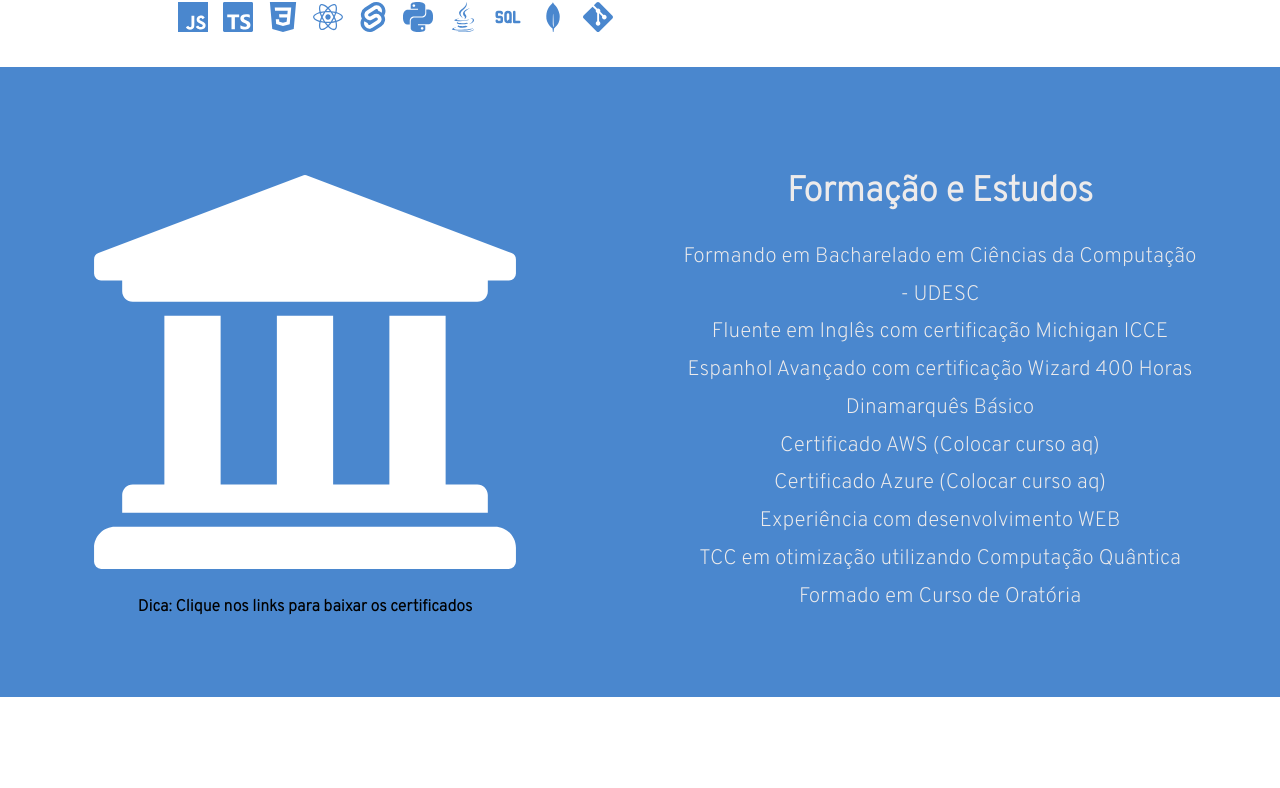
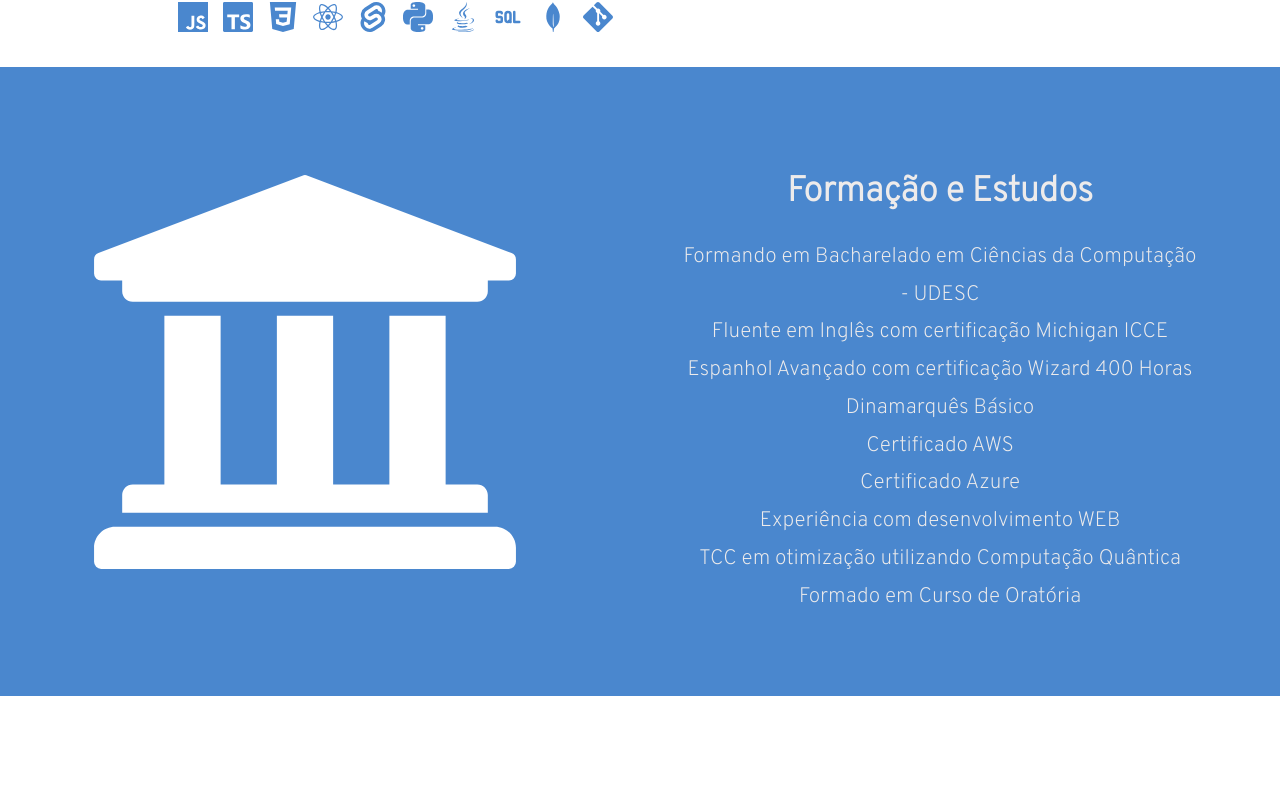
Before and after one commit to vitorbclemes/My-Old-Portfolio-WEBDEV, a React (Create React App) app: page / in a window 1280 px wide. Shown: the part 620-1408 px from the top of the page. Built offline with nearby package versions, Linux system fonts and the light colour scheme.

Commit message:
fix: last fixes

```diff
--- a/src/components/Degree/index.jsx
+++ b/src/components/Degree/index.jsx
@@ -7,7 +7,6 @@ const Degree = () => {
         <Container>
             <div className='flex-column align-center'>
                 <FaUniversity size={450} color='#fff' />
-                <span className='b'>Dica: Clique nos links para baixar os certificados</span>
             </div>
             <Grid>
                 <h1 style={{color:"#EDEBEB",fontSize:"35px"}}>Formação e Estudos</h1>
@@ -15,8 +14,8 @@ const Degree = () => {
                 <SpanDegree>Fluente em Inglês com certificação Michigan ICCE</SpanDegree>
                 <SpanDegree>Espanhol Avançado com certificação Wizard 400 Horas</SpanDegree>
                 <SpanDegree>Dinamarquês Básico</SpanDegree>
-                <SpanDegree>Certificado AWS (Colocar curso aq)</SpanDegree>
-                <SpanDegree>Certificado Azure (Colocar curso aq)</SpanDegree>
+                <SpanDegree>Certificado AWS</SpanDegree>
+                <SpanDegree>Certificado Azure</SpanDegree>
                 <SpanDegree>Experiência com desenvolvimento WEB</SpanDegree>
                 <SpanDegree>TCC em otimização utilizando Computação Quântica</SpanDegree>
                 <SpanDegree>Formado em Curso de Oratória</SpanDegree>
--- a/src/components/Degree/styles.js
+++ b/src/components/Degree/styles.js
@@ -15,19 +15,12 @@ const Grid = styled.div`
     margin-left: 150px;
 `
 
-const SpanDegree = styled.a`
+const SpanDegree = styled.span`
     font-size: 21px;
     text-align: center;
     color: #EDEBEB;
     line-height:1.8;
-    cursor: pointer;
-    & :hover{
-        text-decoration: underline;
-        text-decoration-color: #EDEBEB;
-    }
 `
-
-
 export {
     Container,
     Grid,
--- a/src/components/Projects/index.jsx
+++ b/src/components/Projects/index.jsx
@@ -53,6 +53,11 @@ const Projects = () => {
             tag:'rsa',
             repo:"https://github.com/vitorbclemes/CAL_rsa_study"
         },
+        {
+            title:"Associação Atlética Acadêmica do Centro de Ciências Tecnológicas (AAACCT)",
+            description:"Durante 3 anos, fiz parte da associação responsável por organizar a gestão esportiva da faculdade. Nesse tempo, assumi cargos como Diretor Financeiro e Presidente. Lidei com organização de eventos, gestão de pessoas e interconexão direção-alunos, evolui minha capacidade de liderança e expandi minhas redes de contatos.",
+            tag:'atl',
+        },
     ]
 
     function handleSelectedChange(event){
```
